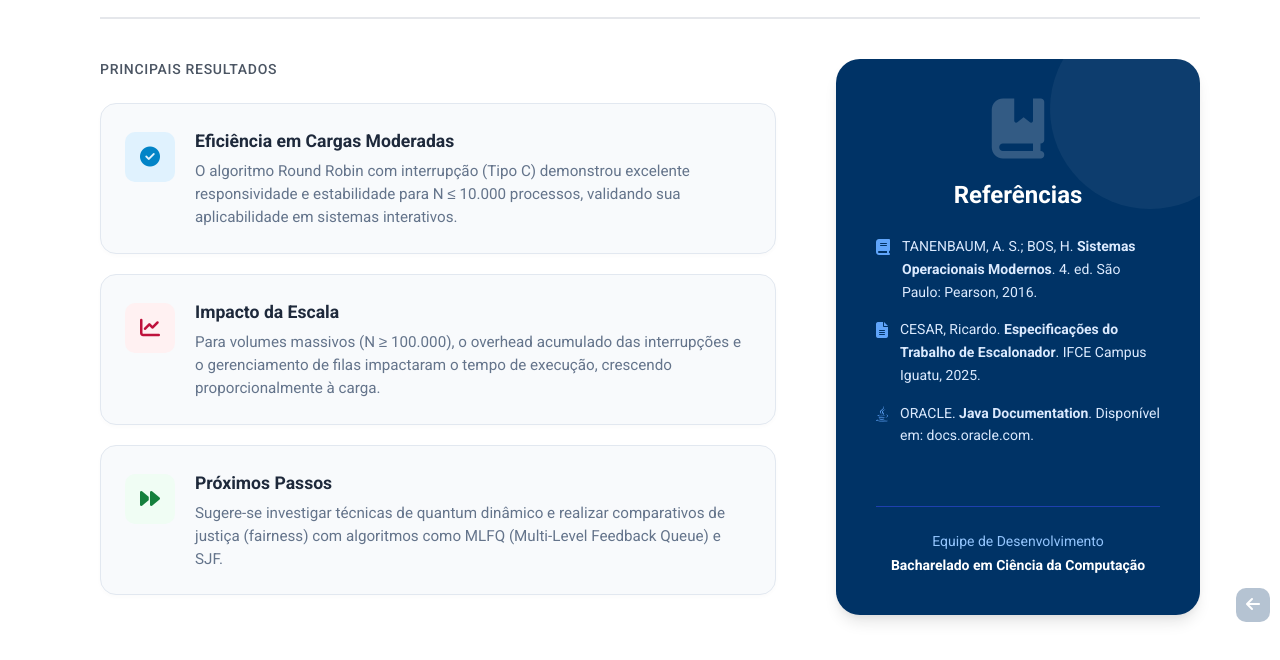
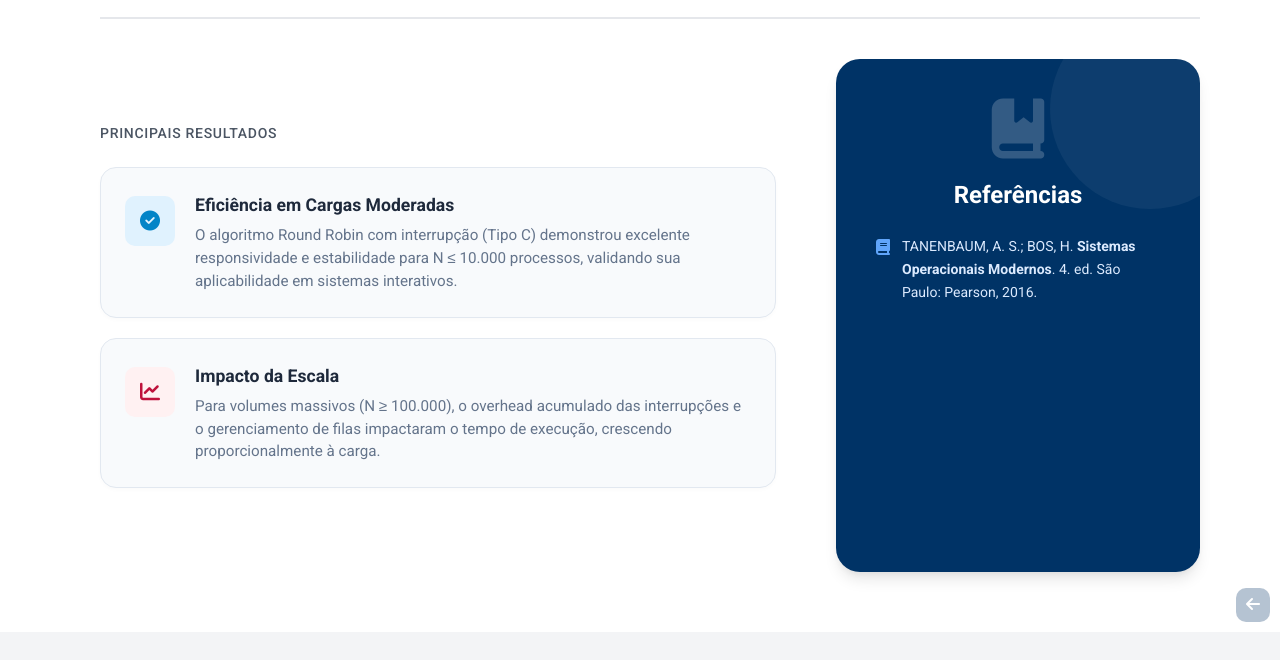
Before and after one commit to pauloricardson/escalonador, a plain HTML site: page slide11.html in a window 1280 px wide. Shown: the part 168-828 px from the top of the page. After the commit the page ends 800 px from the top, so only its background shows below. Drawn offline with nearby package versions, Linux system fonts and the light colour scheme.

Commit message:
Update slide11.html

```diff
--- a/slide11.html
+++ b/slide11.html
@@ -199,16 +199,7 @@
                         </div>
                     </div>
                     <!-- Card 3 -->
-                    <div class="resource-card">
-                        <div class="resource-icon" style="background-color: #f0fdf4; color: #15803d;">
-                            <i class="fas fa-forward"></i>
-                        </div>
-                        <div class="resource-info">
-                            <h3>Próximos Passos</h3>
-                            <p>Sugere-se investigar técnicas de quantum dinâmico e realizar comparativos de justiça
-                                (fairness) com algoritmos como MLFQ (Multi-Level Feedback Queue) e SJF.</p>
-                        </div>
-                    </div>
+
                 </div>
                 <!-- Coluna da Direita: Referências -->
                 <div class="closing-panel shadow-lg">
@@ -223,24 +214,8 @@
                                 Paulo: Pearson, 2016.
                             </p>
                         </div>
-                        <div class="ref-item">
-                            <i class="fas fa-file-alt"></i>
-                            <p class="text-sm leading-relaxed">
-                                CESAR, Ricardo. <strong>Especificações do Trabalho de Escalonador</strong>. IFCE Campus
-                                Iguatu, 2025.
-                            </p>
-                        </div>
-                        <div class="ref-item">
-                            <i class="fab fa-java"></i>
-                            <p class="text-sm leading-relaxed">
-                                ORACLE. <strong>Java Documentation</strong>. Disponível em: docs.oracle.com.
-                            </p>
-                        </div>
                     </div>
-                    <div class="mt-auto border-t border-blue-800 pt-6 w-full">
-                        <p class="text-sm text-blue-300 mb-1">Equipe de Desenvolvimento</p>
-                        <p class="font-bold text-white text-sm">Bacharelado em Ciência da Computação</p>
-                    </div>
+
                 </div>
             </div>
         </div>
```
